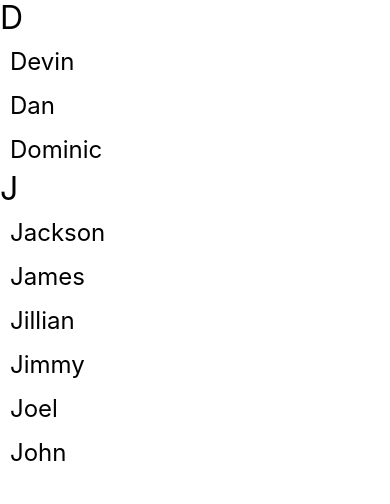
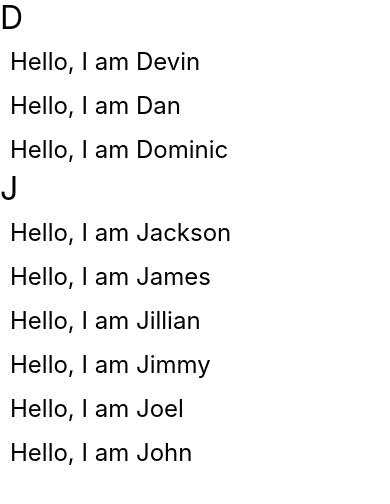
Before and after one commit to the-michael-schilling/clicky-cats, a React Native app: screen / in a window 390 px wide. Shown: the part 202-706 px from the top of the page. Built offline with nearby package versions, Linux system fonts and the light colour scheme.

Commit message:
Done for today

```diff
--- a/App.js
+++ b/App.js
@@ -43,8 +43,10 @@ const dataOne = [
 ];
 
 const Item = ({ title }) => (
+  // const [isHungry, setIsHungry] = useState(true);
+  // <Text style={styles.title}>{title}</Text>
   <View style={styles.item}>
-    <Text style={styles.title}>{title}</Text>
+    <Text style={styles.title}>Hello, I am {title}</Text>
   </View>
 );
 
@@ -66,10 +68,10 @@ const App = () => {
       <SectionList
         sections={dataOne}
         keyExtractor={(item, index) => item + index}
-        renderItem={({ item }) => <Item title={item} />}
         renderSectionHeader={({ section: { title } }) => (
           <Text style={styles.header}>{title}</Text>
         )}
+        renderItem={({ item }) => <Item title={item} />}
       />
     </SafeAreaView>
   );
```
